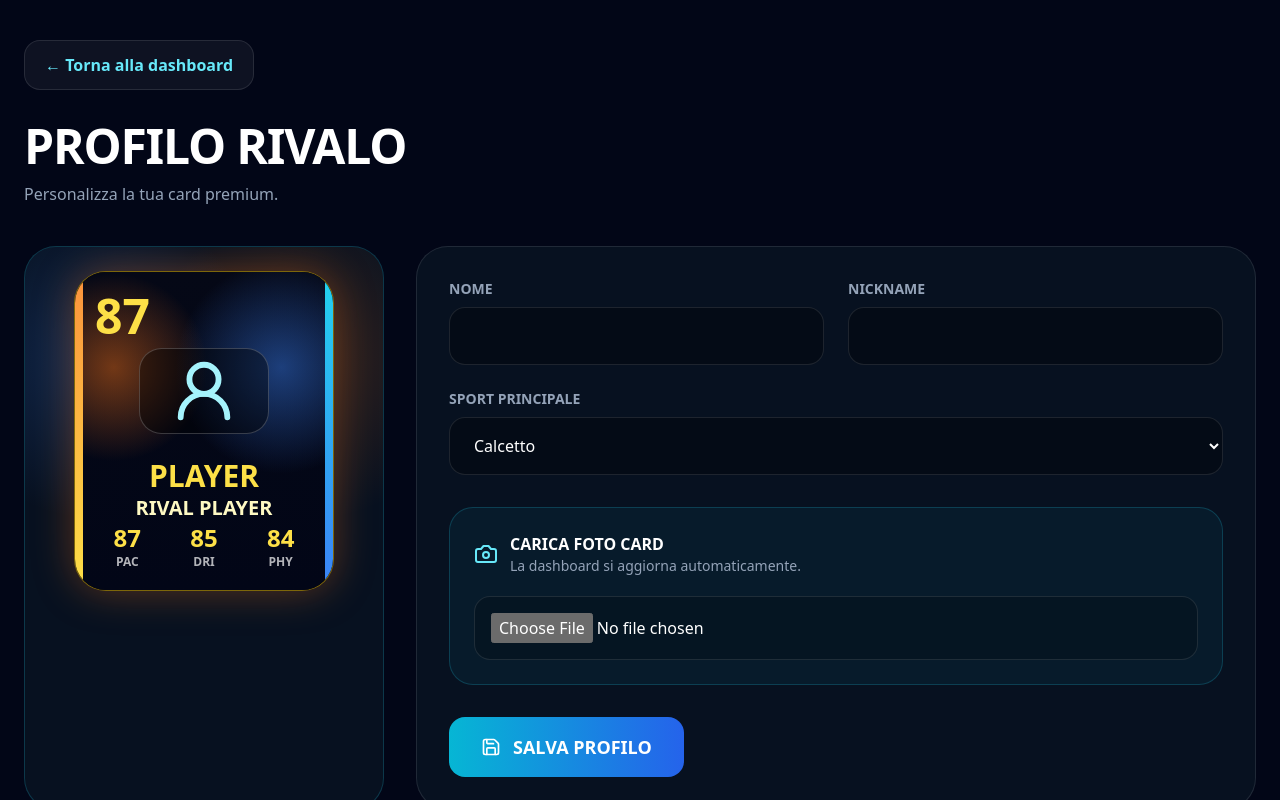
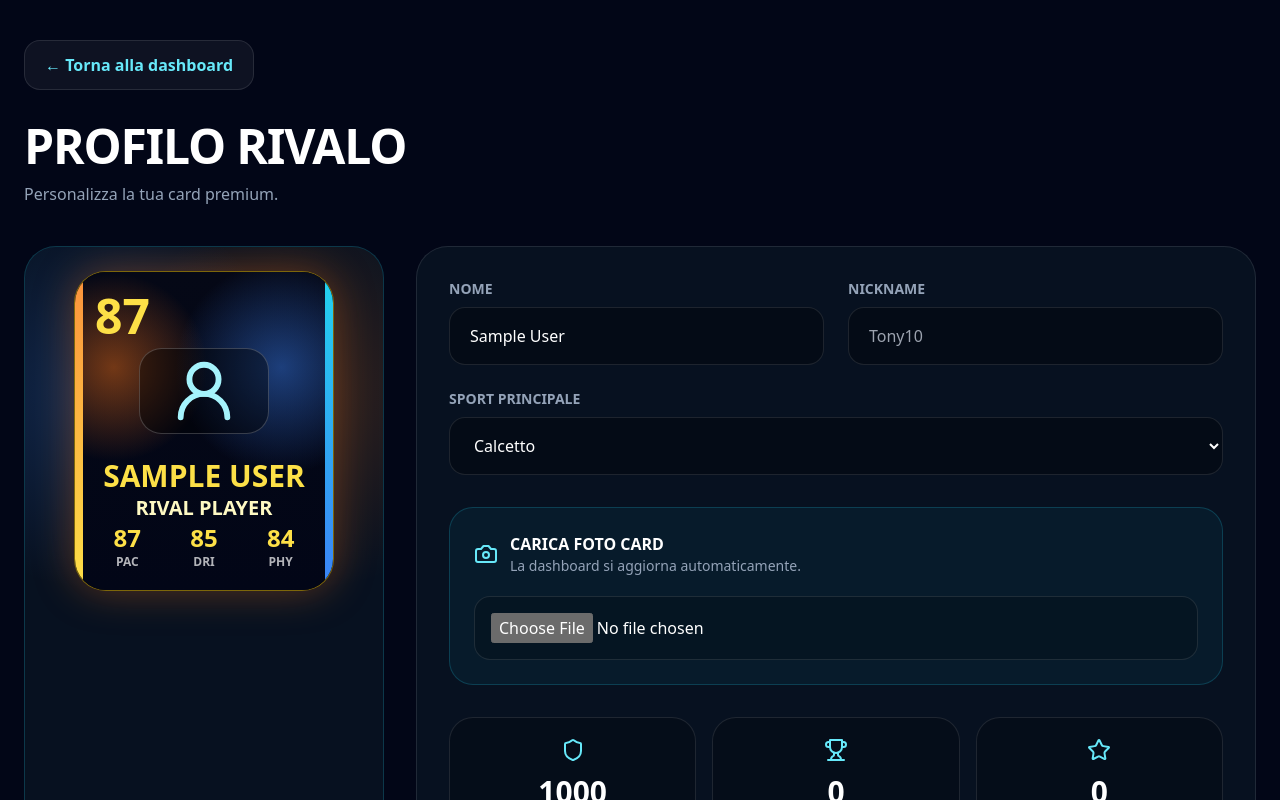
Before and after one commit to RivaloApp/rivalo-app, a Next.js app: page /profile in a window 1280 px wide. Shown: the top 800 px of the page. Built offline with nearby package versions, Linux system fonts and the light colour scheme; no server answers; the database is empty; sample sign-in values are in the browser's storage.

Commit message:
Update page.tsx

```diff
--- a/app/profile/page.tsx
+++ b/app/profile/page.tsx
@@ -2,58 +2,25 @@
 
 import { useEffect, useState } from "react";
 import Link from "next/link";
-
-import {
-  doc,
-  getDoc,
-  setDoc,
-} from "firebase/firestore";
-
-import {
-  getDownloadURL,
-  ref,
-  uploadBytes,
-} from "firebase/storage";
-
-import {
-  onAuthStateChanged,
-  User,
-} from "firebase/auth";
-
-import {
-  auth,
-  db,
-  storage,
-} from "../../lib/firebase";
-
-import {
-  Camera,
-  Save,
-  Shield,
-  Star,
-  Trophy,
-  UserRound,
-} from "lucide-react";
+import { doc, getDoc, setDoc, serverTimestamp } from "firebase/firestore";
+import { getDownloadURL, ref, uploadBytes } from "firebase/storage";
+import { onAuthStateChanged, User } from "firebase/auth";
+import { auth, db, storage } from "../../lib/firebase";
+import { Camera, Shield, Star, Trophy, UserRound } from "lucide-react";
 
 export default function ProfilePage() {
   const [user, setUser] = useState<User | null>(null);
-
   const [loading, setLoading] = useState(true);
-
   const [saving, setSaving] = useState(false);
 
   const [name, setName] = useState("");
-
   const [nickname, setNickname] = useState("");
-
   const [sport, setSport] = useState("calcetto");
-
   const [photoURL, setPhotoURL] = useState("");
+  const [message, setMessage] = useState("");
 
   useEffect(() => {
-    const unsubscribe = onAuthStateChanged(
-      auth,
-      async (currentUser) => {
+    const unsubscribe = onAuthStateChanged(auth, async (currentUser) => {
       if (!currentUser) {
         window.location.href = "/login";
         return;
@@ -62,44 +29,21 @@ export default function ProfilePage() {
       setUser(currentUser);
 
       try {
-          const userRef = doc(
-            db,
-            "users",
-            currentUser.uid
-          );
-
-          const snap = await getDoc(userRef);
+        const snap = await getDoc(doc(db, "users", currentUser.uid));
 
         if (snap.exists()) {
           const data = snap.data();
-
-            setName(
-              data.name ||
-                currentUser.displayName ||
-                ""
-            );
-
-            setNickname(
-              data.nickname ||
-                "Rival Player"
-            );
-
-            setSport(
-              data.mainSport ||
-                "calcetto"
-            );
-
-            setPhotoURL(
-              data.photoURL ||
-                data.photoUrl ||
-                ""
-            );
+          setName(data.name || currentUser.displayName || "");
+          setNickname(data.nickname || "Rival Player");
+          setSport(data.mainSport || "calcetto");
+          setPhotoURL(data.photoURL || data.photoUrl || "");
+        } else {
+          setName(currentUser.displayName || "");
         }
       } finally {
         setLoading(false);
       }
-      }
-    );
+    });
 
     return () => unsubscribe();
   }, []);
@@ -108,31 +52,29 @@ export default function ProfilePage() {
     if (!user) return;
 
     setSaving(true);
+    setMessage("");
 
     try {
-      const storageRef = ref(
-        storage,
-        `profiles/${user.uid}`
-      );
-
-      await uploadBytes(
-        storageRef,
-        file
-      );
-
-      const url =
-        await getDownloadURL(storageRef);
+      const storageRef = ref(storage, `profiles/${user.uid}/avatar`);
+      await uploadBytes(storageRef, file);
+      const url = await getDownloadURL(storageRef);
 
       setPhotoURL(url);
 
       await setDoc(
         doc(db, "users", user.uid),
         {
+          uid: user.uid,
           photoURL: url,
           photoUrl: url,
+          updatedAt: serverTimestamp(),
         },
         { merge: true }
       );
+
+      setMessage("Foto aggiornata.");
+    } catch {
+      setMessage("Errore caricamento foto.");
     } finally {
       setSaving(false);
     }
@@ -142,27 +84,36 @@ export default function ProfilePage() {
     if (!user) return;
 
     setSaving(true);
+    setMessage("");
 
     try {
       await setDoc(
         doc(db, "users", user.uid),
         {
+          uid: user.uid,
           name,
           nickname,
           mainSport: sport,
           photoURL,
           photoUrl: photoURL,
-
           rivalScore: 1000,
           level: 1,
           xp: 100,
           wins: 0,
+          losses: 0,
+          draws: 0,
+          matchesPlayed: 0,
+          goals: 0,
+          assists: 0,
           mvp: 0,
+          updatedAt: serverTimestamp(),
         },
         { merge: true }
       );
 
-      alert("Profilo aggiornato");
+      setMessage("Profilo aggiornato.");
+    } catch {
+      setMessage("Errore salvataggio profilo.");
     } finally {
       setSaving(false);
     }
@@ -179,108 +130,45 @@ export default function ProfilePage() {
   return (
     <main className="min-h-screen bg-[#020617] px-6 py-10 text-white">
       <div className="mx-auto max-w-7xl">
-
-        <Link
-          href="/dashboard"
-          className="mb-8 inline-block rounded-2xl border border-white/10 bg-white/5 px-5 py-3 font-bold text-cyan-300 transition hover:bg-white/10"
-        >
+        <Link href="/dashboard" className="mb-8 inline-block rounded-2xl border border-white/10 bg-white/5 px-5 py-3 font-bold text-cyan-300 transition hover:bg-white/10">
           ← Torna alla dashboard
         </Link>
 
         <div className="mb-10">
-          <h1 className="text-5xl font-black uppercase tracking-tight">
-            Profilo Rivalo
-          </h1>
-
-          <p className="mt-3 text-slate-400">
-            Personalizza la tua card premium.
-          </p>
+          <h1 className="text-5xl font-black uppercase tracking-tight">Profilo Rivalo</h1>
+          <p className="mt-3 text-slate-400">Personalizza la tua card premium.</p>
         </div>
 
         <div className="grid gap-8 xl:grid-cols-[360px_1fr]">
-
           <div className="relative overflow-hidden rounded-[2rem] border border-cyan-400/20 bg-[#071120] p-6">
-
             <div className="absolute inset-0 bg-[radial-gradient(circle_at_20%_20%,rgba(59,130,246,.22),transparent_30%),radial-gradient(circle_at_80%_20%,rgba(249,115,22,.18),transparent_30%)]" />
 
             <div className="relative z-10">
-
               <div className="relative mx-auto h-[320px] w-[260px] overflow-hidden rounded-[2rem] border border-yellow-400/50 bg-black shadow-[0_0_40px_rgba(249,115,22,.35)]">
-
                 <div className="absolute inset-0 bg-[radial-gradient(circle_at_15%_30%,rgba(249,115,22,.45),transparent_30%),radial-gradient(circle_at_80%_30%,rgba(59,130,246,.45),transparent_35%),linear-gradient(180deg,#050816_0%,#020617_100%)]" />
-
                 <div className="absolute left-0 top-0 h-full w-2 bg-gradient-to-b from-orange-400 to-yellow-300" />
-
                 <div className="absolute right-0 top-0 h-full w-2 bg-gradient-to-b from-cyan-400 to-blue-500" />
 
                 <div className="relative z-10 flex h-full flex-col items-center px-5 py-5">
-
-                  <div className="self-start text-5xl font-black text-yellow-300">
-                    87
-                  </div>
+                  <div className="self-start text-5xl font-black text-yellow-300">87</div>
 
                   <div className="mt-2 flex h-[130px] w-[130px] items-center justify-center overflow-hidden rounded-[1.4rem] border border-white/20 bg-black/40">
-
                     {photoURL ? (
-                      <img
-                        src={photoURL}
-                        alt="profile"
-                        className="h-full w-full object-cover"
-                      />
+                      <img src={photoURL} alt="profile" className="h-full w-full object-cover" />
                     ) : (
-                      <UserRound
-                        size={70}
-                        className="text-cyan-200"
-                      />
+                      <UserRound size={70} className="text-cyan-200" />
                     )}
-
                   </div>
 
                   <div className="mt-6 text-center">
-
-                    <div className="text-3xl font-black uppercase text-yellow-300">
-                      {name || "PLAYER"}
-                    </div>
-
-                    <div className="text-xl font-black uppercase text-yellow-100">
-                      {nickname ||
-                        "RIVAL PLAYER"}
-                    </div>
-
+                    <div className="text-3xl font-black uppercase text-yellow-300">{name || "PLAYER"}</div>
+                    <div className="text-xl font-black uppercase text-yellow-100">{nickname || "RIVAL PLAYER"}</div>
                   </div>
 
                   <div className="mt-auto grid w-full grid-cols-3 gap-3 text-center">
-
-                    <div>
-                      <div className="text-2xl font-black text-yellow-300">
-                        87
-                      </div>
-
-                      <div className="text-xs font-bold text-white/70">
-                        PAC
-                      </div>
-                    </div>
-
-                    <div>
-                      <div className="text-2xl font-black text-yellow-300">
-                        85
-                      </div>
-
-                      <div className="text-xs font-bold text-white/70">
-                        DRI
-                      </div>
-                    </div>
-
-                    <div>
-                      <div className="text-2xl font-black text-yellow-300">
-                        84
-                      </div>
-
-                      <div className="text-xs font-bold text-white/70">
-                        PHY
-                      </div>
-                    </div>
-
+                    <CardMini value="87" label="PAC" />
+                    <CardMini value="85" label="DRI" />
+                    <CardMini value="84" label="PHY" />
                   </div>
                 </div>
               </div>
@@ -288,87 +176,27 @@ export default function ProfilePage() {
           </div>
 
           <div className="rounded-[2rem] border border-white/10 bg-[#071120] p-8">
-
             <div className="grid gap-6 md:grid-cols-2">
-
-              <div>
-                <label className="mb-2 block text-sm font-bold uppercase text-slate-400">
-                  Nome
-                </label>
-
-                <input
-                  value={name}
-                  onChange={(e) =>
-                    setName(e.target.value)
-                  }
-                  className="w-full rounded-2xl border border-white/10 bg-black/30 px-5 py-4 outline-none transition focus:border-cyan-400"
-                />
-              </div>
-
-              <div>
-                <label className="mb-2 block text-sm font-bold uppercase text-slate-400">
-                  Nickname
-                </label>
-
-                <input
-                  value={nickname}
-                  onChange={(e) =>
-                    setNickname(
-                      e.target.value
-                    )
-                  }
-                  className="w-full rounded-2xl border border-white/10 bg-black/30 px-5 py-4 outline-none transition focus:border-cyan-400"
-                />
-              </div>
-
+              <Field label="Nome" value={name} setValue={setName} placeholder="Antonio" />
+              <Field label="Nickname" value={nickname} setValue={setNickname} placeholder="Tony10" />
             </div>
 
             <div className="mt-6">
-
-              <label className="mb-2 block text-sm font-bold uppercase text-slate-400">
-                Sport principale
-              </label>
-
-              <select
-                value={sport}
-                onChange={(e) =>
-                  setSport(
-                    e.target.value
-                  )
-                }
-                className="w-full rounded-2xl border border-white/10 bg-black/30 px-5 py-4 outline-none transition focus:border-cyan-400"
-              >
-                <option value="calcetto">
-                  Calcetto
-                </option>
-
-                <option value="padel">
-                  Padel
-                </option>
-
-                <option value="tennis">
-                  Tennis
-                </option>
+              <label className="mb-2 block text-sm font-bold uppercase text-slate-400">Sport principale</label>
+              <select value={sport} onChange={(e) => setSport(e.target.value)} className="w-full rounded-2xl border border-white/10 bg-black/30 px-5 py-4 outline-none transition focus:border-cyan-400">
+                <option value="calcetto">Calcetto</option>
+                <option value="padel">Padel</option>
+                <option value="tennis">Tennis</option>
               </select>
-
             </div>
 
             <div className="mt-8 rounded-[1.5rem] border border-cyan-400/20 bg-cyan-400/5 p-6">
-
               <div className="flex items-center gap-3">
-
                 <Camera className="text-cyan-300" />
-
                 <div>
-                  <div className="font-black uppercase">
-                    Carica foto card
+                  <div className="font-black uppercase">Carica foto card</div>
+                  <div className="text-sm text-slate-400">La dashboard si aggiorna automaticamente.</div>
                 </div>
-
-                  <div className="text-sm text-slate-400">
-                    La dashboard si aggiorna automaticamente.
-                  </div>
-                </div>
-
               </div>
 
               <input
@@ -376,31 +204,54 @@ export default function ProfilePage() {
                 accept="image/*"
                 className="mt-5 block w-full rounded-2xl border border-white/10 bg-black/20 p-4"
                 onChange={(e) => {
-                  const file =
-                    e.target.files?.[0];
-
-                  if (file)
-                    uploadPhoto(file);
+                  const file = e.target.files?.[0];
+                  if (file) uploadPhoto(file);
                 }}
               />
-
             </div>
 
-            <button
-              onClick={saveProfile}
-              disabled={saving}
-              className="mt-8 flex items-center gap-3 rounded-2xl bg-gradient-to-r from-cyan-500 to-blue-600 px-8 py-4 text-lg font-black uppercase transition hover:scale-[1.02]"
-            >
-              <Save size={20} />
+            <div className="mt-8 grid gap-4 md:grid-cols-3">
+              <StatBox icon={<Shield />} label="Rival Score" value="1000" />
+              <StatBox icon={<Trophy />} label="Vittorie" value="0" />
+              <StatBox icon={<Star />} label="MVP" value="0" />
+            </div>
 
-              {saving
-                ? "Salvataggio..."
-                : "Salva profilo"}
+            {message && <div className="mt-6 rounded-2xl border border-cyan-400/20 bg-cyan-400/10 p-4 text-cyan-200">{message}</div>}
+
+            <button onClick={saveProfile} disabled={saving} className="mt-8 rounded-2xl bg-gradient-to-r from-cyan-500 to-blue-600 px-8 py-4 text-lg font-black uppercase transition hover:scale-[1.02] disabled:opacity-60">
+              {saving ? "Salvataggio..." : "Salva profilo"}
             </button>
-
           </div>
         </div>
       </div>
     </main>
   );
 }
+
+function Field({ label, value, setValue, placeholder }: { label: string; value: string; setValue: (v: string) => void; placeholder: string }) {
+  return (
+    <div>
+      <label className="mb-2 block text-sm font-bold uppercase text-slate-400">{label}</label>
+      <input value={value} onChange={(e) => setValue(e.target.value)} className="w-full rounded-2xl border border-white/10 bg-black/30 px-5 py-4 outline-none transition focus:border-cyan-400" placeholder={placeholder} />
+    </div>
+  );
+}
+
+function CardMini({ value, label }: { value: string; label: string }) {
+  return (
+    <div>
+      <div className="text-2xl font-black text-yellow-300">{value}</div>
+      <div className="text-xs font-bold text-white/70">{label}</div>
+    </div>
+  );
+}
+
+function StatBox({ icon, label, value }: { icon: React.ReactNode; label: string; value: string }) {
+  return (
+    <div className="rounded-[1.5rem] border border-white/10 bg-black/20 p-5 text-center">
+      <div className="mb-3 flex justify-center text-cyan-300">{icon}</div>
+      <div className="text-3xl font-black text-white">{value}</div>
+      <div className="mt-1 text-sm font-bold uppercase text-slate-400">{label}</div>
+    </div>
+  );
+}
```
Lines whose indentation alone changed are shown as unchanged.
